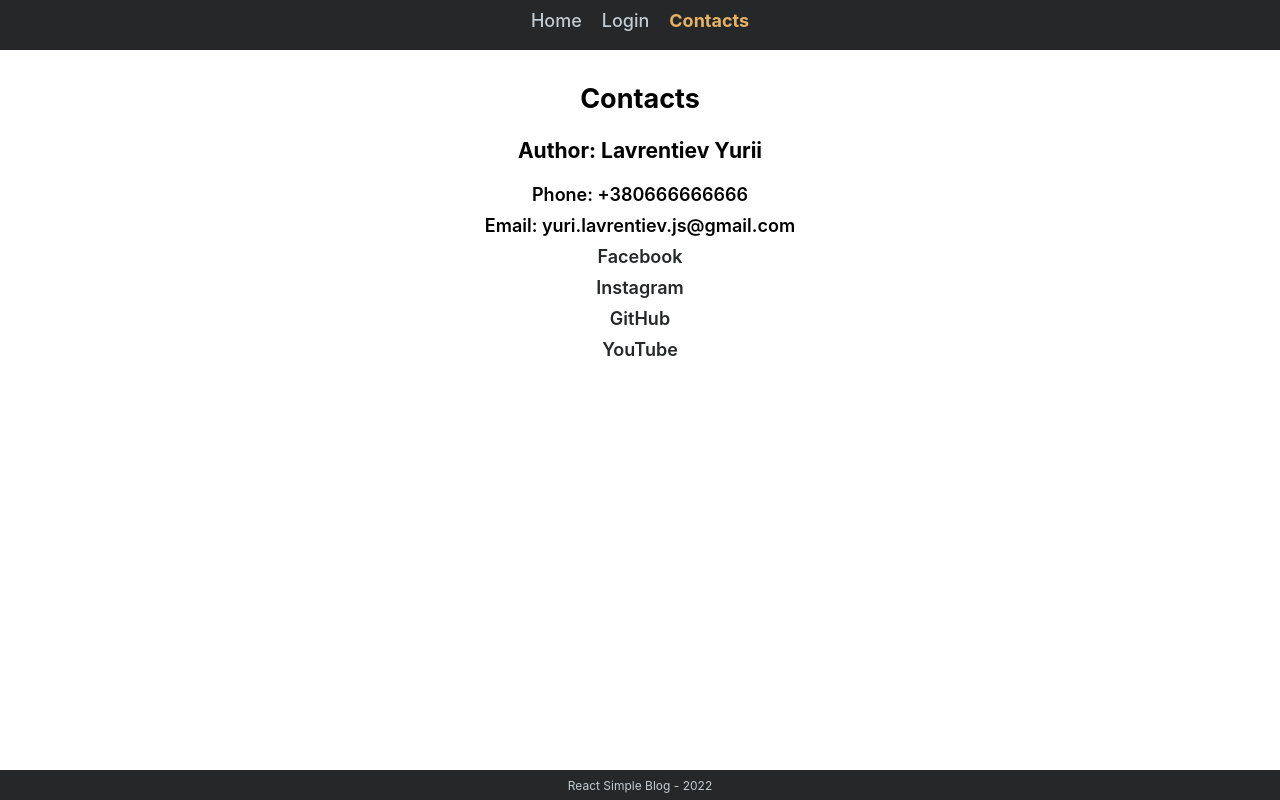
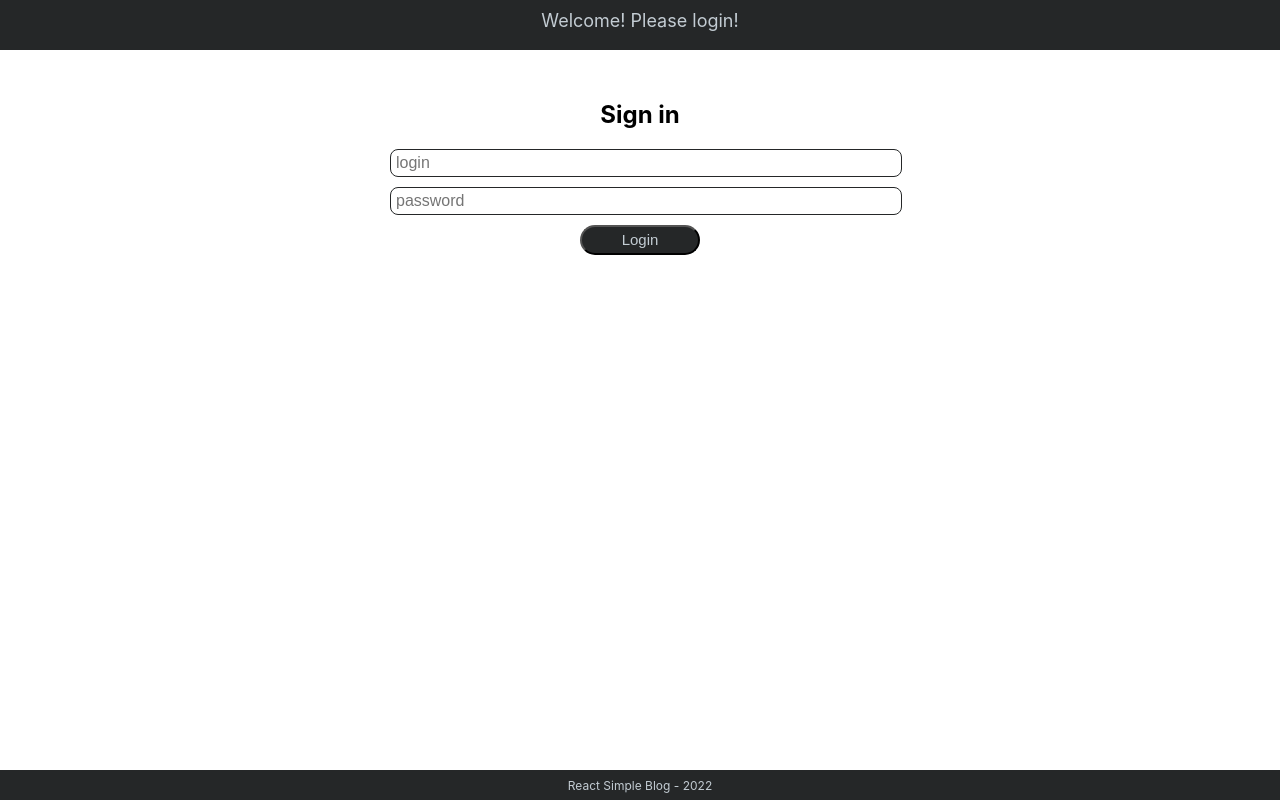
Before and after one commit to yurilavrentiev/react_simple_blog, a React (Create React App) app: page /contacts in a window 1280 px wide. Built offline with nearby package versions, Linux system fonts and the light colour scheme.

Commit message:
Login page functioonality added. Started using hooks

```diff
--- a/src/App.js
+++ b/src/App.js
@@ -1,4 +1,4 @@
-import React from 'react';
+import React, { useState } from 'react';
 import './App.css';
 import Header from './components/Header/Header';
 import Footer from './components/Footer/Footer';
@@ -11,17 +11,25 @@ import ContactsPage from './components/ContactsPage/ContactsPage';
 
 
 function App() {
+
+  const [isLoggedIn, setIsLoggedIn] = useState((localStorage.getItem('isLoggedIn') === 'true') ? true : false);
+  const [userName, setUserName] = useState(localStorage.getItem('userName'));
+
+
   return (
     <Router>
       <div className="App">
-        <Header />
+        <Header setIsLoggedIn={setIsLoggedIn} isLoggedIn={isLoggedIn} userName={userName}/>
         <main>
-          <Routes>
+          {
+            isLoggedIn ?
+            <Routes>
           <Route path='/' element={<BlogContent />} />
-          <Route path='/login' element={<LoginPage />} />
           <Route path='/contacts' element={<ContactsPage />} />
+          </Routes> :
+          <LoginPage  setIsLoggedIn={setIsLoggedIn} setUserName={setUserName} />
+          }
 
-          </Routes>
         </main>
         <Footer year={new Date().getFullYear()} />
       </div>
--- a/src/components/Header/Header.js
+++ b/src/components/Header/Header.js
@@ -1,16 +1,32 @@
 import React from "react";
 import styles from './Header.module.css';
 import { NavLink } from "react-router-dom";
+import LogoutIcon from '@mui/icons-material/Logout';
 
-const setActive = ({isActive}) => isActive ? styles.active : styles.inactive;
+const setActive = ({ isActive }) => isActive ? styles.active : styles.inactive;
 
-const Header = () => {
+const Header = ({ userName, isLoggedIn, setIsLoggedIn }) => {
+
+const handleLogout = () => {
+  localStorage.setItem('isLoggedIn', false);
+  localStorage.setItem('userName', '');
+  setIsLoggedIn(false);
+}
+
   return (
     <header className={styles.headerBar}>
       <nav>
-        <NavLink to='/' className={setActive}>Home</NavLink>
-        <NavLink to='/login' className={setActive}>Login</NavLink>
-        <NavLink to='/contacts' className={setActive}>Contacts</NavLink>
+        {
+          isLoggedIn ?
+            <>
+            <div className={styles.container}>Hello, <strong>{userName}</strong></div>
+            <NavLink to='/' className={setActive}>Home</NavLink>
+              <NavLink to='/contacts' className={setActive}>Contacts</NavLink>
+              <button onClick={handleLogout} className={styles.btnContainer}>Logout {<LogoutIcon />}</button>
+            </> :
+            <div className={styles.massage}>Welcome! Please login!</div>
+        }
+
       </nav>
     </header>
   )
--- a/src/components/Header/Header.module.css
+++ b/src/components/Header/Header.module.css
@@ -28,3 +28,29 @@
   color: rgb(229, 178, 102);
   font-weight: 700;
 }
+.massage {
+  color: rgb(195, 204, 211);
+  font-size: 18px;
+}
+.btnContainer {
+  border: none;
+  background-color: unset;
+  color: rgb(195, 204, 211);
+  font-size: 18px;
+  font-weight: 500;
+}
+
+.btnContainer svg {
+  font-size: 18px;
+  padding: 0;
+}
+.btnContainer:hover {
+  color:rgb(229, 178, 102);
+}
+
+.container {
+  color: rgb(195, 204, 211);
+  position: absolute;
+  font-size: 20px;
+  margin-left: 30px;
+}
--- a/src/components/LoginPage/LoginPage.js
+++ b/src/components/LoginPage/LoginPage.js
@@ -1,12 +1,33 @@
 import './LoginPage.css';
 import { useNavigate } from 'react-router-dom';
+import { useState } from 'react';
 
-const LoginPage = (props) => {
+const LoginPage = ({
+  setIsLoggedIn,
+  setUserName
+}) => {
 
   let navigate = useNavigate();
 
+  const [login, setLogin] = useState('');
+  const [password, setPassword] = useState('');
+
+  const handleLoginChange = (event) => {
+    setLogin(event.target.value);
+  }
+
+  const handlePasswordChange = (event) => {
+    setPassword(event.target.value);
+  }
+
   const handleLogin = (event) => {
     event.preventDefault();
+
+    localStorage.setItem('isLoggedIn', true);
+    localStorage.setItem('userName', login);
+
+    setUserName(login)
+    setIsLoggedIn(true);
     navigate('/');
   }
 
@@ -14,10 +35,20 @@ const LoginPage = (props) => {
     <form className='loginForm' onSubmit={handleLogin}>
       <h2>Sign in</h2>
       <div>
-        <input type='text' placeholder='login' className='formInputs' required/>
+        <input
+          type='text'
+          placeholder='login'
+          className='formInputs'
+          onChange={handleLoginChange}
+          required/>
       </div>
       <div>
-        <input type='password' placeholder='password' className='formInputs' required/>
+        <input
+          type='password'
+          placeholder='password'
+          className='formInputs'
+          onChange={handlePasswordChange}
+          required/>
       </div>
       <div>
         <button type='submit' className='btn'>Login</button>
```
